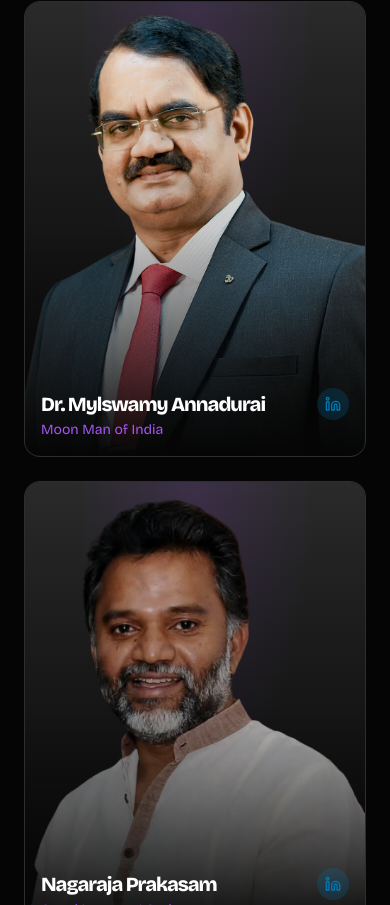
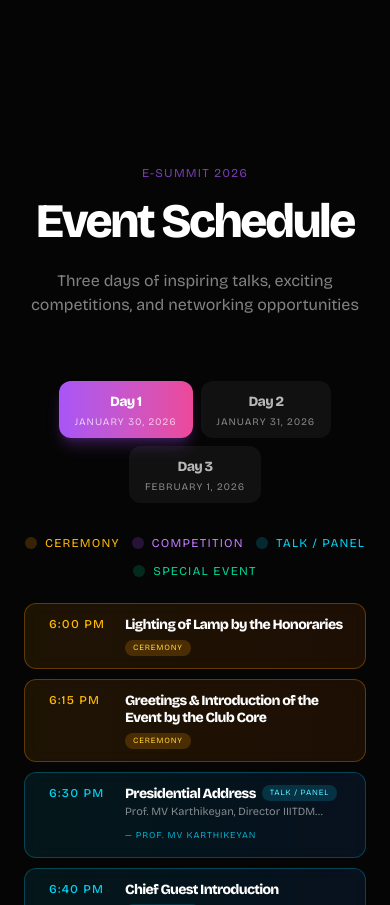
Before and after one commit to YashvanthSankar/esummit26, a Next.js app: page / in a window 390 px wide. Shown: the part 4759-5664 px from the top of the page. Built offline with nearby package versions, Linux system fonts and the light colour scheme; no server answers.

Commit message:
feat: Display E-Summit 2026 schedule with interactive day selection and categorized event details.

```diff
--- a/src/app/page.tsx
+++ b/src/app/page.tsx
@@ -69,7 +69,7 @@ export default function Home() {
           <SpeakersCarousel />
 
           {/* Schedule Timeline */}
-          {/* <Schedule /> */}
+          <Schedule />
 
           {/* Sponsors Section */}
           <Sponsors />
--- a/src/components/Schedule.tsx
+++ b/src/components/Schedule.tsx
@@ -1,127 +1,251 @@
 'use client';
 
 import { motion } from 'framer-motion';
+import { useState } from 'react';
 
-const scheduleData = [
+type EventType = 'ceremony' | 'competition' | 'talk' | 'special';
+
+interface ScheduleEvent {
+    time: string;
+    title: string;
+    description?: string;
+    type: EventType;
+    speaker?: string;
+}
+
+const scheduleData: { day: string; date: string; events: ScheduleEvent[] }[] = [
     {
         day: 'Day 1',
         date: 'January 30, 2026',
         events: [
-            { time: '09:00', title: 'Registration & Welcome', highlight: false },
-            { time: '10:30', title: 'Opening Ceremony', highlight: true },
-            { time: '12:00', title: 'Keynote: Future of Startups', highlight: false },
-            { time: '14:00', title: 'Pitch - Prelims', highlight: true },
-            { time: '16:00', title: 'MUN - Committee Sessions', highlight: true },
-            { time: '18:00', title: 'Ideathon Kickoff', highlight: false },
-            { time: '19:00', title: 'Networking Dinner', highlight: false },
+            { time: '6:00 PM', title: 'Lighting of Lamp by the Honoraries', type: 'ceremony' },
+            { time: '6:15 PM', title: 'Greetings & Introduction of the Event by the Club Core', type: 'ceremony' },
+            { time: '6:30 PM', title: 'Presidential Address', description: 'Prof. MV Karthikeyan, Director IIITDM Kancheepuram', type: 'talk', speaker: 'Prof. MV Karthikeyan' },
+            { time: '6:40 PM', title: 'Chief Guest Introduction', description: 'Prof. Raguraman Munusamy, Professor-in-charge E-Cell IIITDM & HoS SIDI', type: 'talk', speaker: 'Prof. Raguraman Munusamy' },
+            { time: '6:50 PM', title: 'Launch of E-Summit 2026', description: 'By Padma Shri Dr. Mylswamy Annadurai, Former Director ISRO Satellite Centre, Project Director - Chandrayaan I & II, Programme Director - Mangalyaan', type: 'ceremony', speaker: 'Dr. Mylswamy Annadurai' },
+            { time: '7:20 PM', title: 'Vote of Thanks & End of Inauguration', description: 'By Prof. MD Selvaraj, Dean DII & CE', type: 'ceremony', speaker: 'Prof. MD Selvaraj' },
+            { time: '7:30 PM', title: 'Bid and Build (Student Competition)', type: 'competition' },
         ],
     },
     {
         day: 'Day 2',
         date: 'January 31, 2026',
         events: [
-            { time: '09:00', title: 'Quiz Competition', highlight: false },
-            { time: '11:00', title: 'Case Study Presentations', highlight: false },
-            { time: '13:00', title: 'Lunch Break', highlight: false },
-            { time: '14:00', title: 'Best Manager Challenge', highlight: false },
-            { time: '16:00', title: 'Bid & Build', highlight: false },
-            { time: '18:00', title: 'IPL Auction', highlight: true },
-            { time: '20:00', title: 'Cultural Night', highlight: true },
+            { time: '9:00 AM', title: 'MUN (Student Competition)', type: 'competition' },
+            { time: '9:00 AM', title: 'Startup Expo', type: 'special' },
+            { time: '9:00 AM', title: 'E-Summit Juniors (For Govt. School Students)', type: 'special' },
+            { time: '10:00 AM', title: 'Kala Bazaar (Student Competition)', type: 'competition' },
+            { time: '10:00 AM', title: 'Ideathon (Student Competition)', type: 'competition' },
+            { time: '11:00 AM', title: 'Invited Talk I', description: 'Related to entrepreneurship - TBC', type: 'talk' },
+            { time: '2:00 PM', title: 'BusinessVerse (Student Competition)', type: 'competition' },
+            { time: '3:00 PM', title: 'Best Manager (Student Competition)', type: 'competition' },
+            { time: '6:00 PM', title: 'IPL Auction (Student Competition)', type: 'competition' },
         ],
     },
     {
         day: 'Day 3',
         date: 'February 1, 2026',
         events: [
-            { time: '09:00', title: 'Geoguessr Tournament', highlight: false },
-            { time: '11:00', title: 'Kalabazaar', highlight: false },
-            { time: '13:00', title: 'Pitch - Finals', highlight: true },
-            { time: '15:00', title: 'MUN - Crisis Committee', highlight: true },
-            { time: '17:00', title: 'Awards Ceremony', highlight: true },
-            { time: '19:00', title: 'Closing Ceremony', highlight: true },
+            { time: '9:00 AM', title: 'Case Closed (Student Competition)', type: 'competition' },
+            { time: '9:00 AM', title: 'Entrepreneur of the Day (Student Competition)', type: 'competition' },
+            { time: '9:00 AM', title: 'Ideathon Finals (Student Competition)', type: 'competition' },
+            { time: '11:00 AM', title: 'Invited Talk II', description: 'Nagaraja Prakasam - Author, Angel Investor', type: 'talk', speaker: 'Nagaraja Prakasam' },
+            { time: '10:00 AM', title: 'Geo-Guesser (Student Competition)', type: 'competition' },
+            { time: '2:00 PM', title: 'Pitch On Pitch (Student Competition)', type: 'competition' },
+            { time: '6:00 PM', title: 'Valedictory Function', description: 'Prize Distribution, Formal Closure of E-Summit', type: 'ceremony' },
+            { time: '7:30 PM', title: 'Fireside Chat / Panel Discussion', type: 'talk' },
+            { time: '8:30 PM', title: 'Fireside Chat / Panel Discussion', description: 'Dr. Raja Singh, Brahmos Director', type: 'talk', speaker: 'Dr. Raja Singh' },
         ],
     },
 ];
 
+const typeColors: Record<EventType, { bg: string; border: string; text: string; badge: string }> = {
+    ceremony: {
+        bg: 'bg-gradient-to-r from-amber-500/10 to-orange-500/10',
+        border: 'border-amber-500/30',
+        text: 'text-amber-400',
+        badge: 'bg-amber-500/20 text-amber-300'
+    },
+    competition: {
+        bg: 'bg-gradient-to-r from-purple-500/10 to-pink-500/10',
+        border: 'border-purple-500/30',
+        text: 'text-purple-400',
+        badge: 'bg-purple-500/20 text-purple-300'
+    },
+    talk: {
+        bg: 'bg-gradient-to-r from-cyan-500/10 to-blue-500/10',
+        border: 'border-cyan-500/30',
+        text: 'text-cyan-400',
+        badge: 'bg-cyan-500/20 text-cyan-300'
+    },
+    special: {
+        bg: 'bg-gradient-to-r from-emerald-500/10 to-teal-500/10',
+        border: 'border-emerald-500/30',
+        text: 'text-emerald-400',
+        badge: 'bg-emerald-500/20 text-emerald-300'
+    }
+};
+
+const typeLabels: Record<EventType, string> = {
+    ceremony: 'Ceremony',
+    competition: 'Competition',
+    talk: 'Talk / Panel',
+    special: 'Special Event'
+};
+
 export default function Schedule() {
+    const [activeDay, setActiveDay] = useState(0);
+
     return (
         <section id="schedule" className="py-24 px-6">
-            <div className="max-w-5xl mx-auto">
+            <div className="max-w-6xl mx-auto">
                 {/* Section Header */}
                 <motion.div
                     initial={{ opacity: 0, y: 20 }}
                     whileInView={{ opacity: 1, y: 0 }}
                     viewport={{ once: true }}
-                    className="mb-16"
+                    className="text-center mb-16"
                 >
                     <p className="font-mono text-xs text-[#a855f7]/70 tracking-[0.3em] mb-4">
-                        MARK YOUR CALENDAR
+                        E-SUMMIT 2026
                     </p>
-                    <h2 className="font-heading text-5xl sm:text-6xl md:text-7xl text-white">
-                        Schedule
+                    <h2 className="font-heading text-5xl sm:text-6xl md:text-7xl text-white mb-6">
+                        Event Schedule
                     </h2>
+                    <p className="text-white/50 max-w-2xl mx-auto">
+                        Three days of inspiring talks, exciting competitions, and networking opportunities
+                    </p>
                 </motion.div>
 
-                {/* Timeline */}
-                <div className="space-y-16">
-                    {scheduleData.map((day, dayIndex) => (
+                {/* Day Tabs */}
                 <motion.div
-                            key={day.day}
-                            initial={{ opacity: 0, y: 30 }}
+                    initial={{ opacity: 0, y: 20 }}
                     whileInView={{ opacity: 1, y: 0 }}
                     viewport={{ once: true }}
-                            transition={{ delay: dayIndex * 0.2 }}
+                    className="flex flex-wrap justify-center gap-2 sm:gap-3 md:gap-4 mb-8 sm:mb-10 md:mb-12"
                 >
-                            {/* Day Header */}
-                            <div className="flex items-center gap-4 mb-8">
-                                <span className="font-heading text-2xl text-[#a855f7]">
-                                    {day.day}
+                    {scheduleData.map((day, index) => (
+                        <button
+                            key={day.day}
+                            onClick={() => setActiveDay(index)}
+                            className={`group relative px-4 py-2 sm:px-6 sm:py-3 md:px-8 md:py-4 rounded-xl sm:rounded-2xl transition-all duration-300 ${activeDay === index
+                                ? 'bg-gradient-to-r from-[#a855f7] to-[#ec4899] text-white shadow-lg shadow-purple-500/25'
+                                : 'bg-white/5 hover:bg-white/10 text-white/70 hover:text-white'
+                                }`}
+                        >
+                            <span className="font-heading text-sm sm:text-base md:text-lg">{day.day}</span>
+                            <span className="block font-mono text-[10px] sm:text-xs mt-0.5 sm:mt-1 opacity-70">{day.date}</span>
+                        </button>
+                    ))}
+                </motion.div>
+
+                {/* Legend */}
+                <motion.div
+                    initial={{ opacity: 0 }}
+                    whileInView={{ opacity: 1 }}
+                    viewport={{ once: true }}
+                    className="flex flex-wrap justify-center gap-3 sm:gap-6 mb-6 sm:mb-10"
+                >
+                    {(Object.keys(typeColors) as EventType[]).map((type) => (
+                        <div key={type} className="flex items-center gap-2">
+                            <div className={`w-3 h-3 rounded-full ${typeColors[type].badge}`} />
+                            <span className={`font-mono text-xs ${typeColors[type].text}`}>
+                                {typeLabels[type]}
                             </span>
-                                <span className="font-mono text-xs text-white/40 tracking-widest">
-                                    {day.date}
+                        </div>
+                    ))}
+                </motion.div>
+
+                {/* Events Grid */}
+                <motion.div
+                    key={activeDay}
+                    initial={{ opacity: 0, y: 20 }}
+                    animate={{ opacity: 1, y: 0 }}
+                    transition={{ duration: 0.3 }}
+                    className="grid gap-2.5 sm:gap-4 md:gap-5"
+                >
+                    {scheduleData[activeDay].events.map((event, eventIndex) => {
+                        const colors = typeColors[event.type];
+                        return (
+                            <motion.div
+                                key={`${event.title}-${eventIndex}`}
+                                initial={{ opacity: 0, x: -20 }}
+                                animate={{ opacity: 1, x: 0 }}
+                                transition={{ delay: eventIndex * 0.05 }}
+                                className={`group relative overflow-hidden rounded-xl sm:rounded-2xl border ${colors.border} ${colors.bg} backdrop-blur-sm p-3 sm:p-4 md:p-5 hover:scale-[1.01] transition-transform duration-300`}
+                            >
+                                {/* Glow effect */}
+                                <div className={`absolute inset-0 opacity-0 group-hover:opacity-100 transition-opacity duration-300 ${colors.bg}`} />
+
+                                <div className="relative flex items-start sm:flex-row sm:items-center gap-2 sm:gap-3">
+                                    {/* Time */}
+                                    <div className="flex items-center gap-1.5 sm:gap-2 w-20 sm:w-24 md:w-28 shrink-0">
+                                        <div className={`w-1.5 h-1.5 sm:w-2 sm:h-2 rounded-full ${colors.text} animate-pulse`} />
+                                        <span className={`font-mono text-xs sm:text-sm ${colors.text} font-medium`}>
+                                            {event.time}
                                         </span>
-                                <div className="flex-1 h-px bg-white/10" />
                                     </div>
 
-                            {/* Events */}
-                            <div className="space-y-4">
-                                {day.events.map((event, eventIndex) => (
-                                    <motion.div
-                                        key={event.title}
-                                        initial={{ opacity: 0, x: -20 }}
-                                        whileInView={{ opacity: 1, x: 0 }}
-                                        viewport={{ once: true }}
-                                        transition={{ delay: eventIndex * 0.05 }}
-                                        className="group glass-card rounded-xl p-4 flex items-center gap-6"
-                                        data-hover="true"
-                                    >
-                                        {/* Time */}
-                                        <span className="font-mono text-sm w-16 text-white/40">
-                                            {event.time}
-                                        </span>
-
-                                        {/* Dot */}
-                                        <div className="w-3 h-3 rounded-full bg-white/20" />
-
-                                        {/* Title */}
-                                        <h3 className="font-heading text-lg text-white group-hover:text-[#a855f7] transition-colors flex-1">
+                                    {/* Content */}
+                                    <div className="flex-1 min-w-0">
+                                        <div className="flex flex-wrap items-center gap-1.5 sm:gap-2">
+                                            <h3 className="font-heading text-sm sm:text-base md:text-lg text-white group-hover:text-white transition-colors leading-tight">
                                                 {event.title}
                                             </h3>
+                                            <span className={`px-2 py-0.5 sm:px-2.5 sm:py-1 rounded-full font-mono text-[8px] sm:text-[9px] uppercase tracking-wider ${colors.badge}`}>
+                                                {typeLabels[event.type]}
+                                            </span>
+                                        </div>
 
-                                        {/* Arrow on hover */}
-                                        <motion.div
-                                            className="w-8 h-8 rounded-full bg-white/5 flex items-center justify-center opacity-0 group-hover:opacity-100 transition-opacity"
-                                        >
-                                            <svg className="w-4 h-4 text-[#a855f7]" fill="none" viewBox="0 0 24 24" stroke="currentColor">
+                                        {event.description && (
+                                            <p className="text-white/50 text-[11px] sm:text-xs mt-0.5 sm:mt-1 line-clamp-1 sm:line-clamp-2">
+                                                {event.description}
+                                            </p>
+                                        )}
+
+                                        {event.speaker && (
+                                            <span className={`font-mono text-[9px] sm:text-[10px] ${colors.text} opacity-80`}>
+                                                — {event.speaker}
+                                            </span>
+                                        )}
+                                    </div>
+
+                                    {/* Arrow indicator */}
+                                    <div className={`hidden sm:flex w-7 h-7 md:w-9 md:h-9 rounded-full bg-white/5 items-center justify-center opacity-0 group-hover:opacity-100 transition-all duration-300 shrink-0 ${colors.text}`}>
+                                        <svg className="w-3.5 h-3.5 md:w-4 md:h-4" fill="none" viewBox="0 0 24 24" stroke="currentColor">
                                             <path strokeLinecap="round" strokeLinejoin="round" strokeWidth={2} d="M9 5l7 7-7 7" />
                                         </svg>
-                                        </motion.div>
-                                    </motion.div>
-                                ))}
+                                    </div>
                                 </div>
                             </motion.div>
-                    ))}
+                        );
+                    })}
+                </motion.div>
+
+                {/* Summary Stats */}
+                <motion.div
+                    initial={{ opacity: 0, y: 20 }}
+                    whileInView={{ opacity: 1, y: 0 }}
+                    viewport={{ once: true }}
+                    className="mt-10 sm:mt-14 md:mt-16 grid grid-cols-2 md:grid-cols-4 gap-3 sm:gap-4 md:gap-6"
+                >
+                    <div className="text-center p-3 sm:p-4 md:p-5 rounded-xl sm:rounded-2xl bg-white/5 border border-white/10">
+                        <span className="font-heading text-2xl sm:text-3xl md:text-4xl text-white">3</span>
+                        <p className="font-mono text-[10px] sm:text-xs text-white/50 mt-1">DAYS</p>
                     </div>
+                    <div className="text-center p-3 sm:p-4 md:p-5 rounded-xl sm:rounded-2xl bg-white/5 border border-white/10">
+                        <span className="font-heading text-2xl sm:text-3xl md:text-4xl text-purple-400">10+</span>
+                        <p className="font-mono text-[10px] sm:text-xs text-white/50 mt-1">COMPETITIONS</p>
+                    </div>
+                    <div className="text-center p-3 sm:p-4 md:p-5 rounded-xl sm:rounded-2xl bg-white/5 border border-white/10">
+                        <span className="font-heading text-2xl sm:text-3xl md:text-4xl text-cyan-400">5+</span>
+                        <p className="font-mono text-[10px] sm:text-xs text-white/50 mt-1">SPEAKERS</p>
+                    </div>
+                    <div className="text-center p-3 sm:p-4 md:p-5 rounded-xl sm:rounded-2xl bg-white/5 border border-white/10">
+                        <span className="font-heading text-2xl sm:text-3xl md:text-4xl text-amber-400">25+</span>
+                        <p className="font-mono text-[10px] sm:text-xs text-white/50 mt-1">EVENTS</p>
+                    </div>
+                </motion.div>
             </div>
         </section>
     );
--- a/src/components/SpeakersCarousel.tsx
+++ b/src/components/SpeakersCarousel.tsx
@@ -90,7 +90,7 @@ export default function SpeakersCarousel() {
                 </motion.div>
 
                 {/* Speakers Grid */}
-                <div className="grid grid-cols-1 sm:grid-cols-2 lg:grid-cols-4 gap-6">
+                <div className="grid grid-cols-2 sm:grid-cols-2 lg:grid-cols-4 gap-3 sm:gap-4 md:gap-6">
                     {speakers.map((speaker, index) => (
                         <motion.div
                             key={speaker.id}
@@ -104,7 +104,7 @@ export default function SpeakersCarousel() {
                             onClick={() => handleSpeakerClick(speaker)}
                             data-hover="true"
                         >
-                            <div className="glass-card rounded-2xl overflow-hidden aspect-[3/4]">
+                            <div className="glass-card rounded-xl sm:rounded-2xl overflow-hidden aspect-[3/4] sm:aspect-[3/4]">
                                 {/* Professional Gradient Background - sleek charcoal that blends with photos */}
                                 <div className="absolute inset-0 bg-gradient-to-b from-[#2a2a2a] via-[#1a1a1a] to-[#0a0a0a]" />
 
@@ -123,25 +123,27 @@ export default function SpeakersCarousel() {
                                 </div>
 
                                 {/* Info */}
-                                <div className="absolute bottom-0 left-0 right-0 p-4">
-                                    <div className="flex items-center justify-between">
+                                <div className="absolute bottom-0 left-0 right-0 p-2.5 sm:p-3 md:p-4">
+                                    <div className="flex items-center justify-between gap-1">
                                         <motion.h3
-                                            className="font-heading text-xl text-white title-lift"
+                                            className="font-heading text-sm sm:text-base md:text-xl text-white title-lift leading-tight"
                                         >
                                             {speaker.name}
                                         </motion.h3>
                                         {speaker.linkedin && (
-                                            <div className="w-8 h-8 rounded-full bg-[#0077b5]/20 flex items-center justify-center md:opacity-0 md:group-hover:opacity-100 transition-opacity">
-                                                <Linkedin className="w-4 h-4 text-[#0077b5]" />
+                                            <div className="w-6 h-6 sm:w-7 sm:h-7 md:w-8 md:h-8 rounded-full bg-[#0077b5]/20 flex items-center justify-center md:opacity-0 md:group-hover:opacity-100 transition-opacity shrink-0">
+                                                <Linkedin className="w-3 h-3 sm:w-3.5 sm:h-3.5 md:w-4 md:h-4 text-[#0077b5]" />
                                             </div>
                                         )}
                                     </div>
-                                    <p className="font-body text-sm text-[#a855f7]">
+                                    <p className="font-body text-[10px] sm:text-xs md:text-sm text-[#a855f7] line-clamp-1">
                                         {speaker.role}
                                     </p>
-                                    <p className="font-body text-xs text-white/40">
-                                        {speaker.company}
-                                    </p>
+                                    {speaker.company && (
+                                        <p className="font-body text-[9px] sm:text-[10px] md:text-xs text-white/40 line-clamp-1">
+                                            {speaker.company}
+                                        </p>
+                                    )}
                                 </div>
                             </div>
                         </motion.div>
```
Lines whose indentation alone changed are shown as unchanged.
